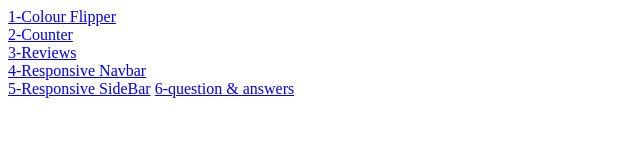
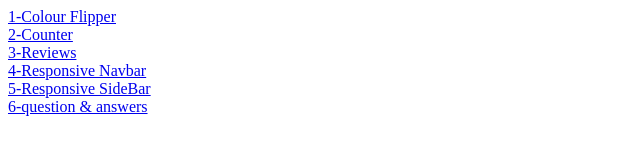
Before and after one commit to vidit-od/Practice_JS, a plain HTML site: page index.html in a window 1280 px wide. Shown: the whole page, without its empty margins (0-640 px from the left). Drawn offline with Linux system fonts and the light colour scheme.

Commit message:
index.html

```diff
--- a/index.html
+++ b/index.html
@@ -11,7 +11,7 @@
     <a href="./2-Counter/index.html">2-Counter</a><br>
     <a href="./3-Reviews/index.html">3-Reviews</a><br>
     <a href="./4-Responsive NavBar/index.html">4-Responsive Navbar</a><br>
-    <a href="./5-Responsive SideBar/index.html">5-Responsive SideBar</a>
+    <a href="./5-Responsive SideBar/index.html">5-Responsive SideBar</a><br>
     <a href="./6-QnA/index.html">6-question & answers</a>
 </body>
 </html>
```
